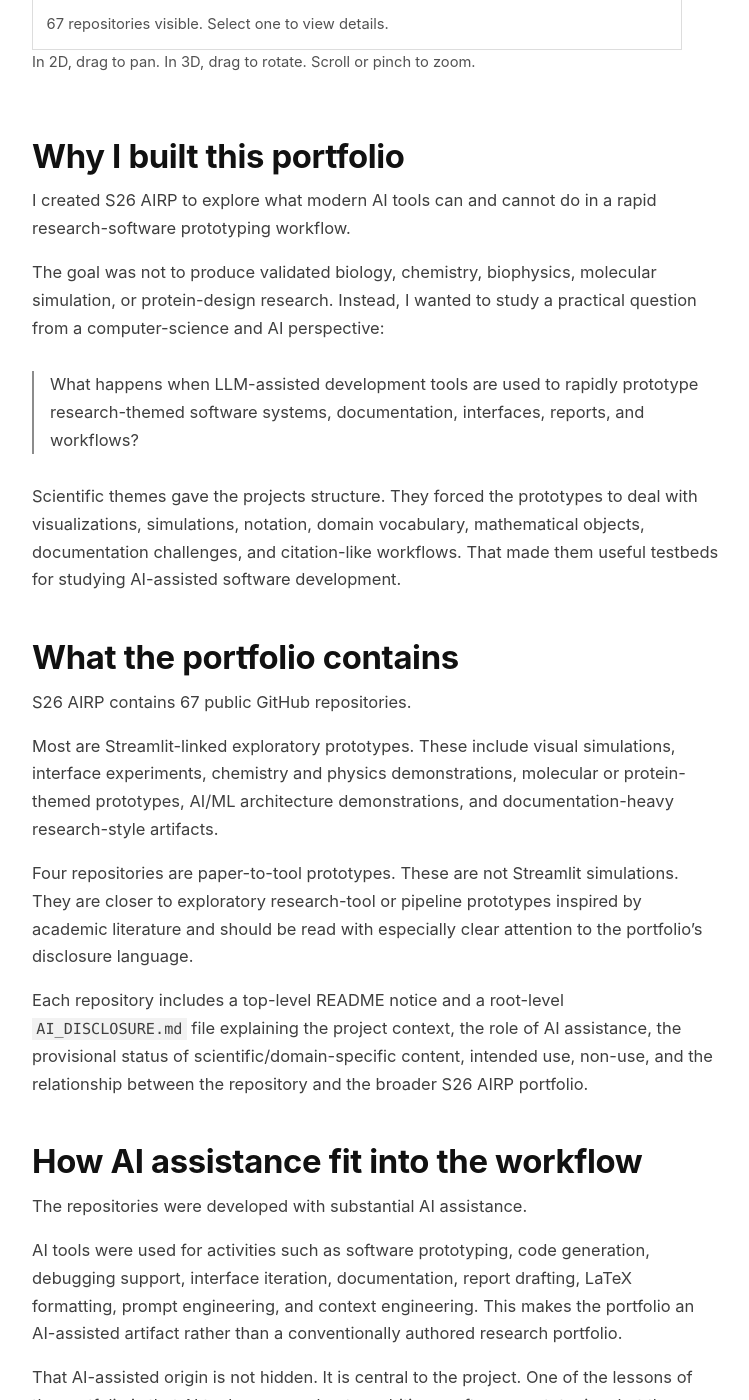
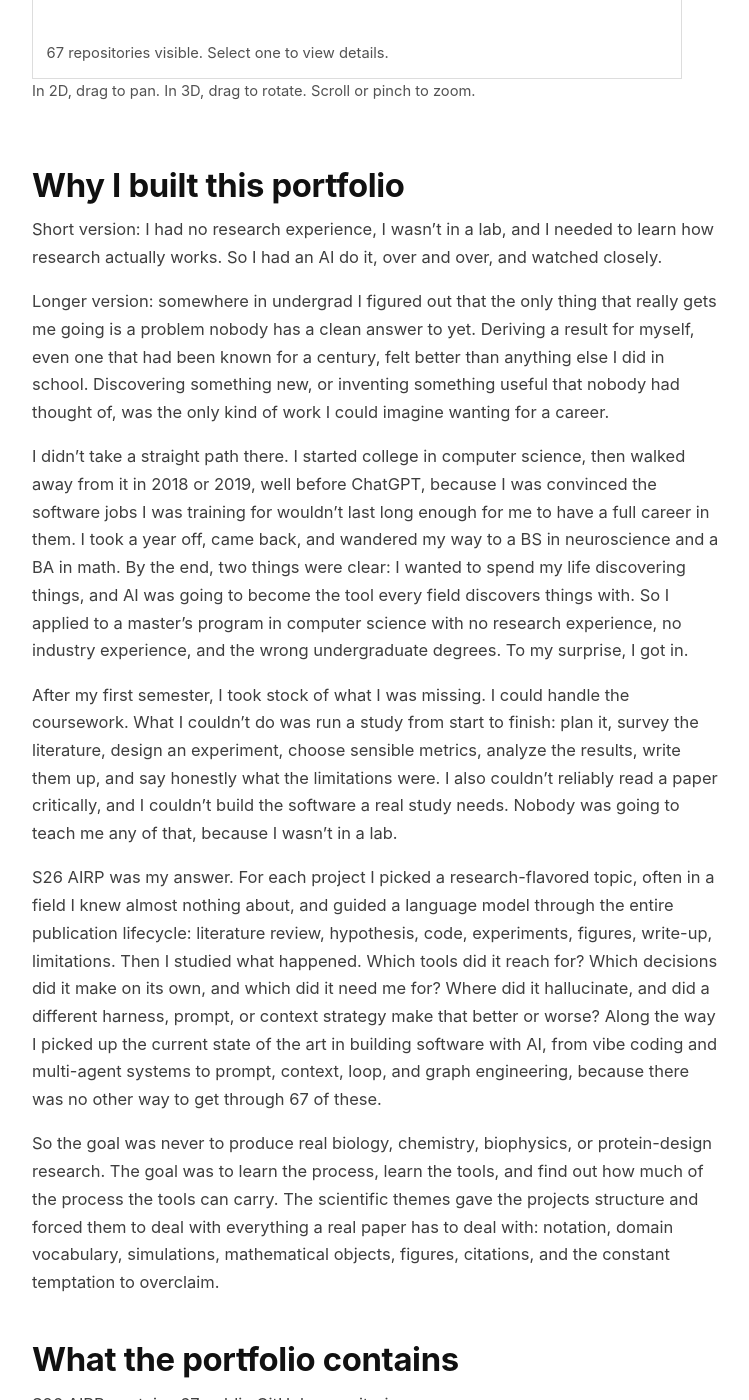
Before and after one commit to ryanjosephkamp/blog, a Jekyll site: the page built from articles/s26-airp.md, in a window 1280 px wide and 1400 px high, scrolled down 1915 px. Shown: the whole window, without its empty margins (118-867 px from the left). Built offline with Jekyll 4.4.1, drawn with Linux system fonts in a browser that asks for light colours; some of the changed text lies outside the part shown.

Commit message:
Rewrite the S26 AIRP post and its landing description
- Replace the post body with Ryan's final text: new framing paragraph,
  expanded "Why I built this portfolio" backstory, a new "Why it's
  public" section, an expanded "What I learned" with four lessons, and a
  rewritten "Future directions". The repository graph and portfolio
  index HTML blocks are unchanged.
- Keep the front matter as is (original 2026-06-24 date, scripts) except
  the description, which now matches the landing pages.
- Use the same new description under the S26 AIRP entry on the blog
  landing page and the articles index.

Co-Authored-By: Claude Fable 5.1 <noreply@anthropic.com>
Claude-Session: https://claude.ai/code/session_01HLLGECBaaKPEqRvfW5ScHT

```diff
--- a/articles/s26-airp.md
+++ b/articles/s26-airp.md
@@ -1,6 +1,6 @@
 ---
 title: "Spring 2026 AI Research Prototype Portfolio"
-description: "AI-assisted research software prototyping in practice"
+description: "A collection of 67 AI-driven case studies I used to explore how far LLM assistance can (and can't) go in scientific research."
 permalink: /articles/s26-airp/
 date: 2026-06-24
 scripts:
@@ -11,13 +11,13 @@ scripts:
 
 {% include article-date.html %}
 
-<p class="article-subtitle">AI-Assisted Research Software Prototyping in Practice</p>
+<p class="article-subtitle">What happens when you hand the whole research process to an AI, 67 times</p>
 
-In spring 2026, I built the **Spring 2026 AI Research Prototype Portfolio (S26 AIRP)**: a 67-repository portfolio of AI-assisted research software prototypes.
+In spring 2026, I built the **Spring 2026 AI Research Prototype Portfolio (S26 AIRP)**: 67 repositories of research-flavored apps, simulations, and papers, made mostly by AI under my direction.
 
-The portfolio explores **AI-assisted research software prototyping** and **LLM-assisted scientific software development**. Most of the repositories are research-themed Streamlit prototypes, while four are paper-to-tool repositories built around academic-literature-inspired workflows. Across the portfolio, scientific and technical themes are used as challenging testbeds for software development, interface design, documentation, report generation, and AI-assisted workflow design.
+Most of the repositories are research-themed Streamlit prototypes. Four are paper-to-tool projects that turn an idea from the academic literature into a working pipeline. All of them were case studies in the same question: how much of the scientific research process can a language model carry, and where does it fall down?
 
-The most important framing is also the simplest: **these repositories are not presented as validated scientific research**. They are software-engineering, workflow-design, interface-development, documentation, and AI-methodology artifacts. Scientific and domain-specific content in the repositories is provisional and has not been independently validated by domain experts.
+One thing up front: **none of this is validated science, and most of it was made by AI.** The PDFs look like IEEE papers and the apps look like lab tools, but nothing here has been checked by a domain expert, and I'm not claiming otherwise. I built the portfolio to teach myself how research is done and to find out how much of it a model can do on its own. That was the whole point, and it's why the AI's role isn't hidden anywhere in these repositories.
 
 ## Repository graph
 
@@ -113,13 +113,17 @@ The graph below provides a visual entry point into the 67 S26 AIRP repositories.
 
 ## Why I built this portfolio
 
-I created S26 AIRP to explore what modern AI tools can and cannot do in a rapid research-software prototyping workflow.
+Short version: I had no research experience, I wasn't in a lab, and I needed to learn how research actually works. So I had an AI do it, over and over, and watched closely.
 
-The goal was not to produce validated biology, chemistry, biophysics, molecular simulation, or protein-design research. Instead, I wanted to study a practical question from a computer-science and AI perspective:
+Longer version: somewhere in undergrad I figured out that the only thing that really gets me going is a problem nobody has a clean answer to yet. Deriving a result for myself, even one that had been known for a century, felt better than anything else I did in school. Discovering something new, or inventing something useful that nobody had thought of, was the only kind of work I could imagine wanting for a career.
 
-> What happens when LLM-assisted development tools are used to rapidly prototype research-themed software systems, documentation, interfaces, reports, and workflows?
+I didn't take a straight path there. I started college in computer science, then walked away from it in 2018 or 2019, well before ChatGPT, because I was convinced the software jobs I was training for wouldn't last long enough for me to have a full career in them. I took a year off, came back, and wandered my way to a BS in neuroscience and a BA in math. By the end, two things were clear: I wanted to spend my life discovering things, and AI was going to become the tool every field discovers things with. So I applied to a master's program in computer science with no research experience, no industry experience, and the wrong undergraduate degrees. To my surprise, I got in.
 
-Scientific themes gave the projects structure. They forced the prototypes to deal with visualizations, simulations, notation, domain vocabulary, mathematical objects, documentation challenges, and citation-like workflows. That made them useful testbeds for studying AI-assisted software development.
+After my first semester, I took stock of what I was missing. I could handle the coursework. What I couldn't do was run a study from start to finish: plan it, survey the literature, design an experiment, choose sensible metrics, analyze the results, write them up, and say honestly what the limitations were. I also couldn't reliably read a paper critically, and I couldn't build the software a real study needs. Nobody was going to teach me any of that, because I wasn't in a lab.
+
+S26 AIRP was my answer. For each project I picked a research-flavored topic, often in a field I knew almost nothing about, and guided a language model through the entire publication lifecycle: literature review, hypothesis, code, experiments, figures, write-up, limitations. Then I studied what happened. Which tools did it reach for? Which decisions did it make on its own, and which did it need me for? Where did it hallucinate, and did a different harness, prompt, or context strategy make that better or worse? Along the way I picked up the current state of the art in building software with AI, from vibe coding and multi-agent systems to prompt, context, loop, and graph engineering, because there was no other way to get through 67 of these.
+
+So the goal was never to produce real biology, chemistry, biophysics, or protein-design research. The goal was to learn the process, learn the tools, and find out how much of the process the tools can carry. The scientific themes gave the projects structure and forced them to deal with everything a real paper has to deal with: notation, domain vocabulary, simulations, mathematical objects, figures, citations, and the constant temptation to overclaim.
 
 ## What the portfolio contains
 
@@ -127,17 +131,15 @@ S26 AIRP contains 67 public GitHub repositories.
 
 Most are Streamlit-linked exploratory prototypes. These include visual simulations, interface experiments, chemistry and physics demonstrations, molecular or protein-themed prototypes, AI/ML architecture demonstrations, and documentation-heavy research-style artifacts.
 
-Four repositories are paper-to-tool prototypes. These are not Streamlit simulations. They are closer to exploratory research-tool or pipeline prototypes inspired by academic literature and should be read with especially clear attention to the portfolio’s disclosure language.
+Four repositories are paper-to-tool prototypes. These are not Streamlit simulations. They are closer to exploratory research-tool or pipeline prototypes inspired by academic literature and should be read with especially clear attention to the portfolio's disclosure language.
 
 Each repository includes a top-level README notice and a root-level `AI_DISCLOSURE.md` file explaining the project context, the role of AI assistance, the provisional status of scientific/domain-specific content, intended use, non-use, and the relationship between the repository and the broader S26 AIRP portfolio.
 
 ## How AI assistance fit into the workflow
 
-The repositories were developed with substantial AI assistance.
+The repositories were made mostly by AI. I chose the topics, set the goals and constraints, steered, reviewed, and rewrote when something was wrong. The models did the bulk of the code, debugging, interfaces, documentation, reports, LaTeX, and figures. The prompt engineering, context engineering, and harness design were mine, and they were a large part of what I was there to learn.
 
-AI tools were used for activities such as software prototyping, code generation, debugging support, interface iteration, documentation, report drafting, LaTeX formatting, prompt engineering, and context engineering. This makes the portfolio an AI-assisted artifact rather than a conventionally authored research portfolio.
-
-That AI-assisted origin is not hidden. It is central to the project. One of the lessons of the portfolio is that AI tools can accelerate ambitious software prototyping, but they can also produce polished artifacts whose scientific appearance may exceed their actual validation status. S26 AIRP is partly an exploration of that tension.
+This is not a conventionally authored research portfolio, and it isn't trying to be one. None of that is hidden; it's the point. One lesson of the portfolio is that these tools can produce polished, official-looking artifacts far faster than anyone can validate them, and the gap between how a result looks and how much it has actually been checked is exactly what I wanted to see up close.
 
 ## What the scientific themes are doing here
 
@@ -159,6 +161,7 @@ The scientific content should be treated as provisional. The repositories are no
 
 The portfolio is most useful as evidence of technical and methodological work around:
 
+- the research process itself, practiced end to end dozens of times: planning, literature review, experiment design, metrics, analysis, write-up, and limitations,
 - AI-assisted software prototyping,
 - Streamlit interface development,
 - research-themed application design,
@@ -181,17 +184,25 @@ In other words, the portfolio is best read as:
 
 > an AI-assisted research software prototyping experiment using scientific themes as testbeds, not as validated domain research.
 
+## Why it's public
+
+Two reasons. The visualizations are genuinely cool, and I wanted people to be able to play with them. And I think it's worth seeing, concretely, that you don't need to know anything about biophysics or computational biology to produce a portfolio of AI research slop that looks like this. That's a fact about the tools, and it's better demonstrated than described. Read the repositories the way you'd read anything that was mostly written by a model: with interest, and without trusting it.
+
 ## What I learned
 
-S26 AIRP taught me that AI-assisted development can make ambitious prototypes possible quickly, but it also increases the need for deliberate framing.
+S26 AIRP taught me the nuts and bolts of building things with AI, gave me real fluency in the scientific method, and made me a much more critical reader of papers, including AI-generated ones. It also left me with a few opinions.
 
-The same workflow that can generate code, interfaces, diagrams, and reports can also create artifacts that look more authoritative than they are. That is especially important when scientific language, citations, or publication-style formatting are involved.
+**Some of the research process can be delegated, and some of it can't.** Boilerplate code, plotting, LaTeX, refactoring, first-draft summaries of a literature, and the hundred small tasks that used to eat a day each: hand them to a model. Deciding what question is worth asking, judging whether a result is real, and catching a confident, well-formatted mistake: those are still yours. Working out where that line sits, and how much responsibility and credit you should take for work you delegated across it, turned out to be one of the most interesting parts of the whole exercise.
 
-For me, the main lesson is not that AI tools should be avoided. It is that AI-assisted technical work needs careful context management, clear disclosure, and honest boundaries around validation.
+**Hallucination doesn't go away with better engineering.** I tried a lot of scaffolding: carefully engineered prompts and contexts, multi-agent setups, loops where one model audited and reconciled another's work, even audits across different model providers. Some of it helped a lot, some of it hurt, and none of it made the output trustworthy without a human reading it critically. Humans make mistakes too, and maybe one day the models will be close to perfect, but today none of this is a paper-writing engine. The scientist still has to do a lot of the science.
+
+**Ideas are expensive now, and execution is cheap.** It used to be the other way around: anyone could have a great idea, and what mattered was being able to build it. When someone who knows nothing about a field can build almost anything they can describe, that flips. What the models still can't do well is generate a genuinely good research question, recognize a good idea when they see one, or tell which of a dozen directions is worth pursuing. Taste is the biggest gap I saw, bigger than hallucination, and I suspect it's the last hurdle before the systems people mean when they say AGI. It also means the people who spent their careers mastering technical execution are watching machines learn their trade, while people who have spent their lives on ideas without the skills to execute them can suddenly build what they imagine. That's a real shift in what's valuable, in industry and, I think, in academia. I haven't seen many people write about it, and it has become something like a guiding philosophy for how I work.
+
+**People will stop judging work by how well it's made.** When almost everything is implemented by AI, implementation quality stops being a signal. Any well-written paragraph gets assumed to be AI-written; any polished website gets assumed to be AI-designed; before long the same will be true of papers and books. I don't think that's good or bad, just a sign of the times, the way any well-researched article written after Google was assumed to have used the internet. Most of the market will prefer the AI-made version, because it will be better in every way you can measure. But there will be a market for what you can't measure, the human touch, in products, in art, and maybe in research too. This portfolio is not that. It's the opposite: a public record of how easy research-shaped output is to generate now, and a reminder to read everything, including this post, critically.
 
 ## Future directions
 
-S26 AIRP provides a foundation for more deliberate work on AI-assisted software development, research-tool prototyping, interface design, documentation workflows, and project-scale transparency. The most useful follow-on writing will be practical: what worked, what failed, how AI-assisted workflows can be made more legible, and where current AI systems still require human judgment, validation, and restraint.
+S26 AIRP was a training ground, and it did its job. What I learned from it now goes into the work I actually care about: my thesis, the research tooling I'm building, and the writing I want to do about doing research with these models in the loop. The most useful posts I could write next are practical ones: which parts of the process I now hand to a model without a second thought, which parts I never will, and what a research workflow looks like when the human's job is mostly ideas and judgment.
 
 ---
 
```
Also changed, not shown: articles/index.md (+1 -1 lines), index.md (+1 -1 lines).
